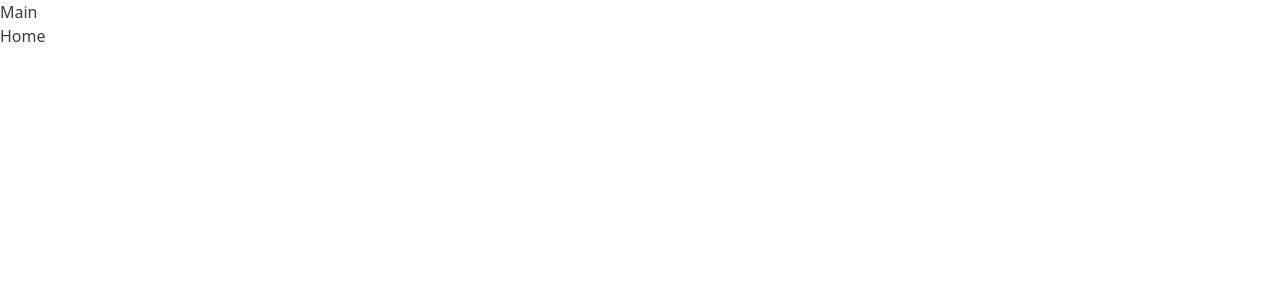
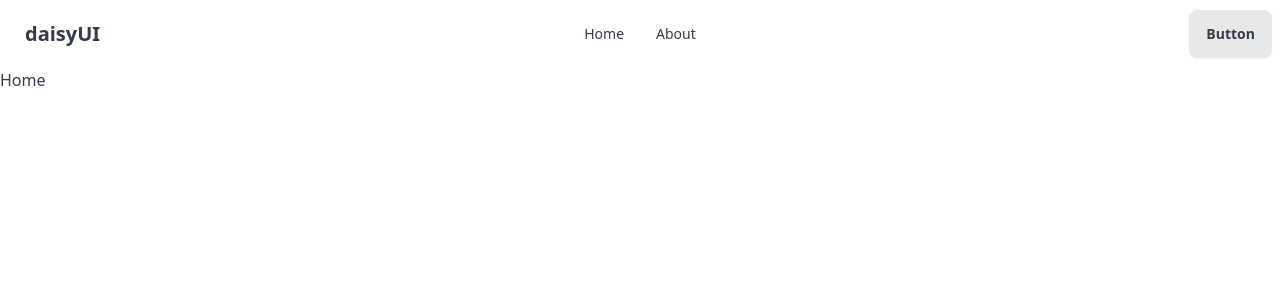
Before and after one commit to akdmousom/task-managemnet-system, a React (Vite) app: page / in a window 1280 px wide. Shown: the top 300 px of the page. Built offline with nearby package versions, Linux system fonts and the light colour scheme.

Commit message:
Navigation bar is added

```diff
--- /dev/null
+++ b/src/Components/NavigationBar/NavigationBar.jsx
@@ -0,0 +1,35 @@
+const NavigationBar = () => {
+    const navItem = <>
+
+        <li><a>Home</a></li>
+        <li><a>About</a></li>
+
+    </>
+    return (
+        <div className="navbar bg-base-100">
+            <div className="navbar-start">
+                <div className="dropdown">
+                    <div tabIndex={0} role="button" className="btn btn-ghost lg:hidden">
+                        <svg xmlns="http://www.w3.org/2000/svg" className="h-5 w-5" fill="none" viewBox="0 0 24 24" stroke="currentColor"><path strokeLinecap="round" strokeLinejoin="round" strokeWidth="2" d="M4 6h16M4 12h8m-8 6h16" /></svg>
+                    </div>
+                    <ul tabIndex={0} className="menu menu-sm dropdown-content mt-3 z-[1] p-2 shadow bg-base-100 rounded-box w-52">
+
+                        {navItem}
+
+                    </ul>
+                </div>
+                <a className="btn btn-ghost text-xl">daisyUI</a>
+            </div>
+            <div className="navbar-center hidden lg:flex">
+                <ul className="menu menu-horizontal px-1">
+                    {navItem}
+                </ul>
+            </div>
+            <div className="navbar-end">
+                <a className="btn">Button</a>
+            </div>
+        </div>
+    );
+};
+
+export default NavigationBar;
--- a/src/LayOuts/MainLayout.jsx
+++ b/src/LayOuts/MainLayout.jsx
@@ -1,9 +1,11 @@
 import { Outlet } from "react-router-dom";
+import NavigationBar from "../Components/NavigationBar/NavigationBar";
 
 const MainLayout = () => {
     return (
-        <div>
-            <h1>Main</h1>
+        <div className="max-w-[1367px] mx-auto">
+            {/* Navigation bar added here */}
+            <NavigationBar/>
             <Outlet/>
         </div>
     );
```
